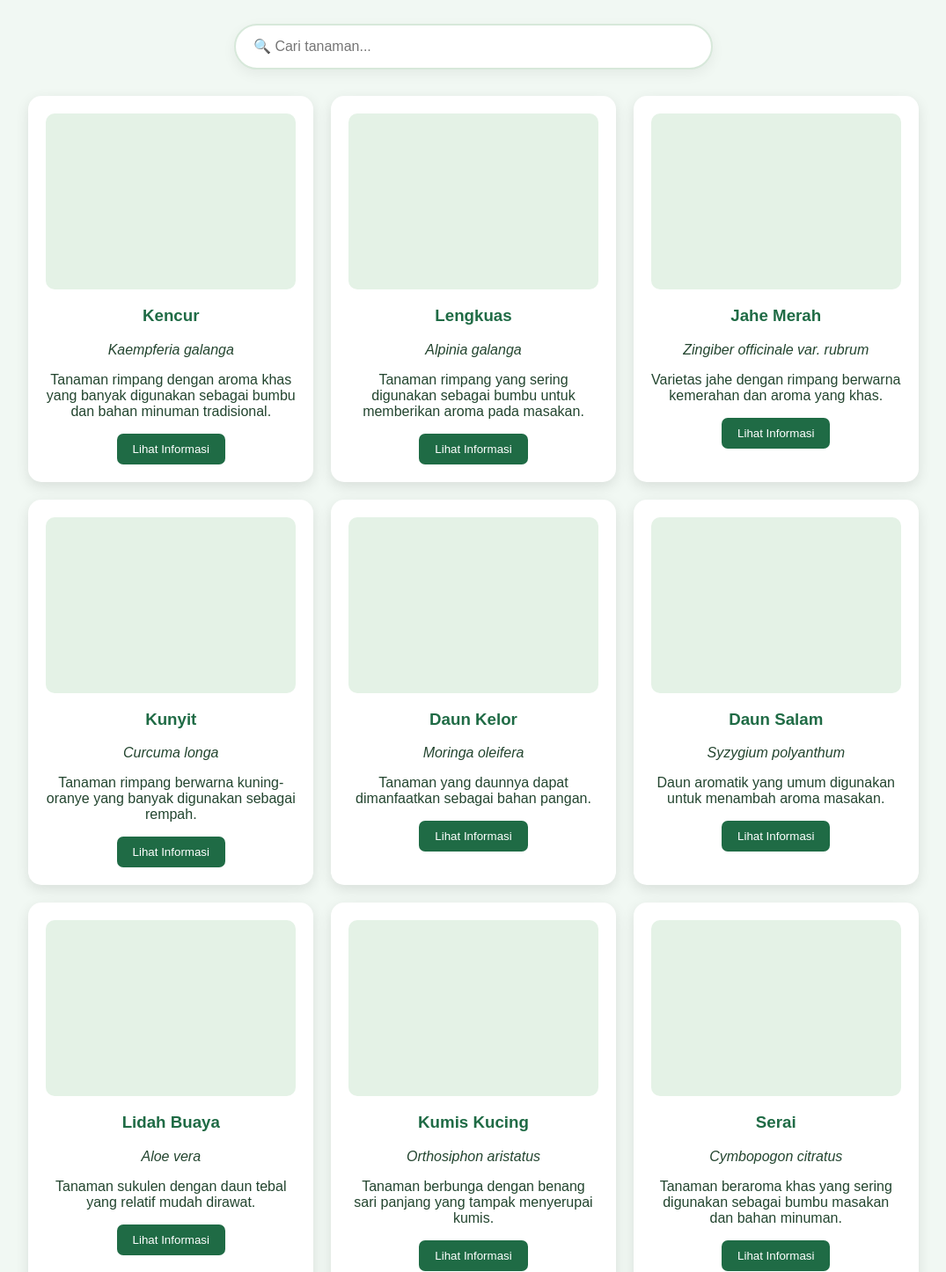
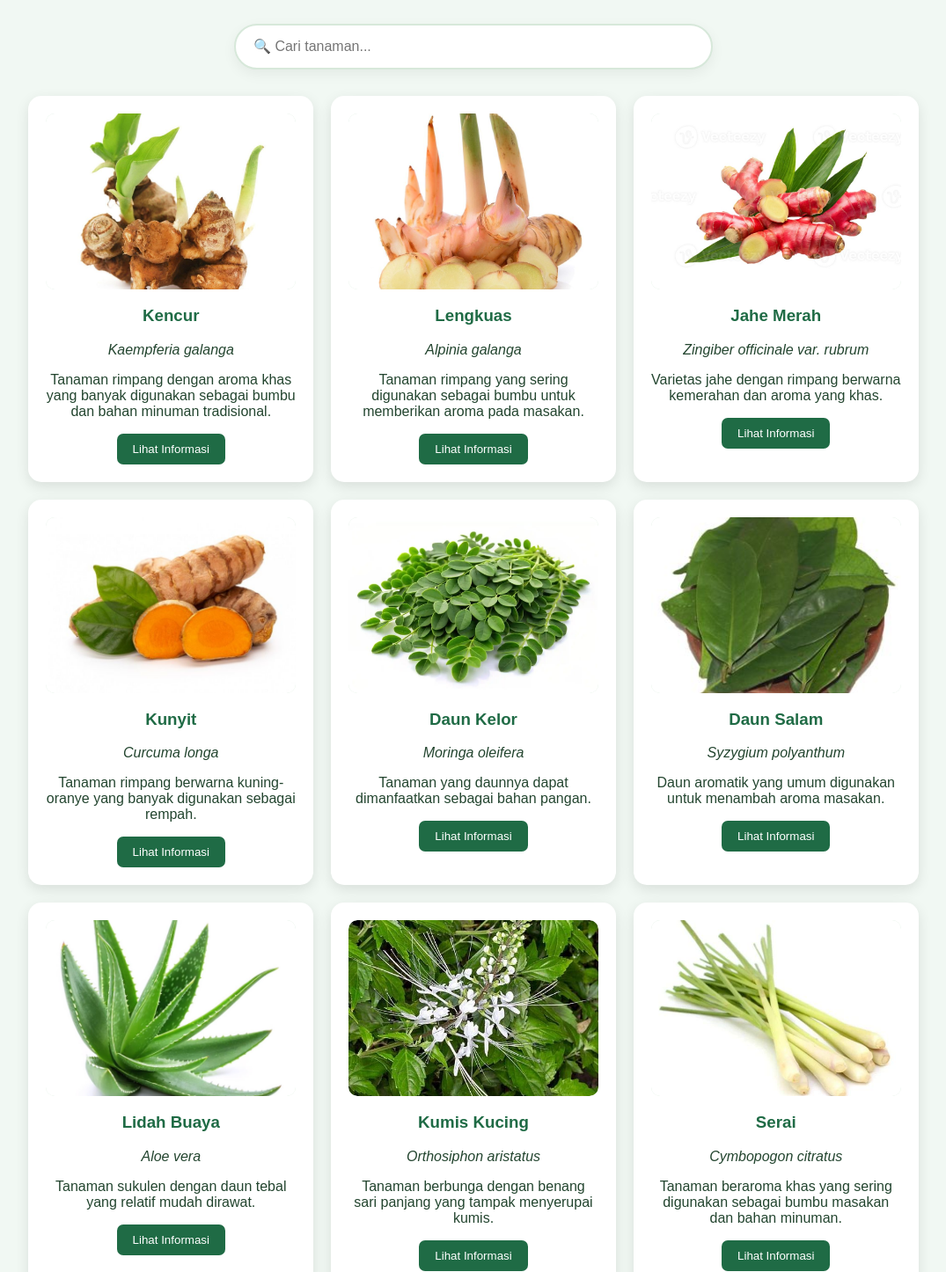
Before and after one commit to adindamariana27-bit/website-toga, a plain HTML site: page index.html in a window 1280 px wide. Shown: the part 785-2231 px from the top of the page at 88% size, without its empty margins (102-1177 px from the left). Drawn offline with Linux system fonts and the light colour scheme.

Commit message:
Update index.html

```diff
--- a/index.html
+++ b/index.html
@@ -85,7 +85,7 @@
     <div class="card">
 
         <div class="gambar">
-            <gambar src="kencur.jpg" alt="Tanaman Kencur">
+            <img src="kencur.jpg" alt="Tanaman Kencur">
         </div>
 
         <h3>Kencur</h3>
@@ -108,7 +108,7 @@
     <div class="card">
 
         <div class="gambar">
-            <gambar src="lengkuas.jpg" alt="Tanaman Lengkuas">
+            <img src="lengkuas.jpg" alt="Tanaman Lengkuas">
         </div>
 
         <h3>Lengkuas</h3>
@@ -131,7 +131,7 @@
     <div class="card">
 
         <div class="gambar">
-            <gambar src="jahe merah.jpg" alt="Tanaman Jahe Merah">
+            <img src="jahe merah.jpg" alt="Tanaman Jahe Merah">
         </div>
 
         <h3>Jahe Merah</h3>
@@ -153,7 +153,7 @@
     <div class="card">
 
         <div class="gambar">
-            <gambar src="kunyit.jpg" alt="Tanaman Kunyit">
+            <img src="kunyit.jpg" alt="Tanaman Kunyit">
         </div>
 
         <h3>Kunyit</h3>
@@ -175,7 +175,7 @@
     <div class="card">
 
         <div class="gambar">
-            <gambar src="daun kelor.jpg" alt="Daun Kelor">
+            <img src="daun kelor.jpg" alt="Daun Kelor">
         </div>
 
         <h3>Daun Kelor</h3>
@@ -197,7 +197,7 @@
     <div class="card">
 
         <div class="gambar">
-            <gambar src="daun salam.jpg" alt="Daun Salam">
+            <img src="daun salam.jpg" alt="Daun Salam">
         </div>
 
         <h3>Daun Salam</h3>
@@ -219,7 +219,7 @@
     <div class="card">
 
         <div class="gambar">
-            <gambar src="lidah buaya.jpg" alt="Lidah Buaya">
+            <img src="lidah buaya.jpg" alt="Lidah Buaya">
         </div>
 
         <h3>Lidah Buaya</h3>
@@ -241,7 +241,7 @@
     <div class="card">
 
         <div class="gambar">
-            <gambar src="kumis kucing.jpg" alt="Kumis Kucing">
+            <img src="kumis kucing.jpg" alt="Kumis Kucing">
         </div>
 
         <h3>Kumis Kucing</h3>
@@ -263,7 +263,7 @@
     <div class="card">
 
         <div class="gambar">
-            <gambar src="serai.jpg" alt="Tanaman Serai">
+            <img src="serai.jpg" alt="Tanaman Serai">
         </div>
 
         <h3>Serai</h3>
```
